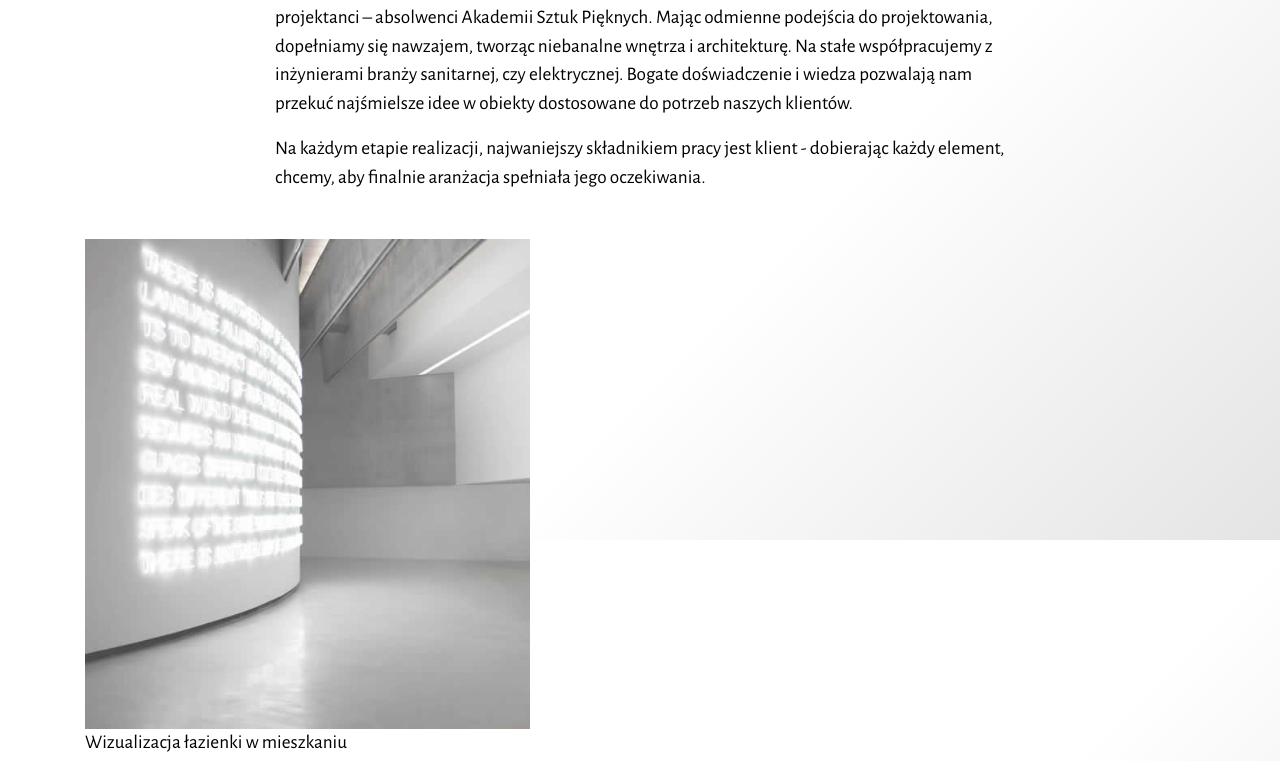
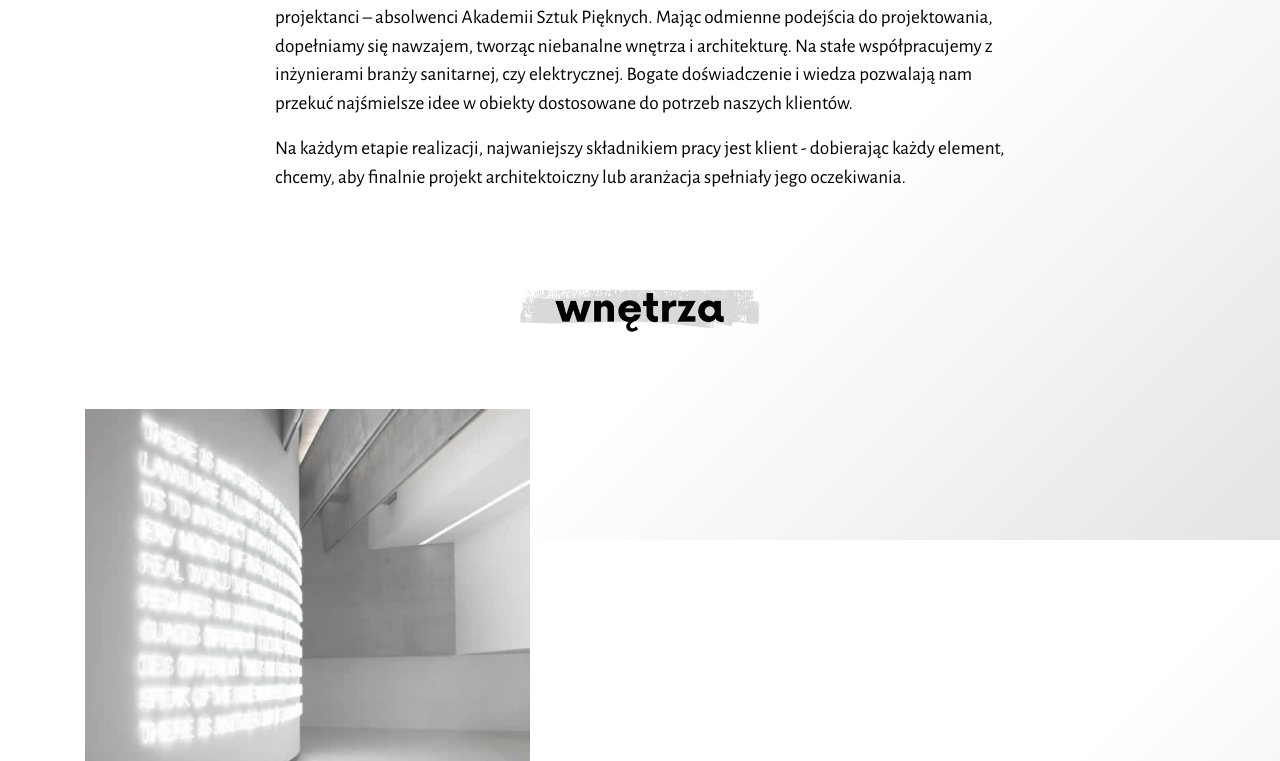
Before and after one commit to lenoopaleno/MOYA, a plain HTML site: page studio.html in a window 1280 px wide. Shown: the part 260-1021 px from the top of the page. Drawn offline with nearby package versions, Linux system fonts and the light colour scheme.

Commit message:
dodatkowe obrazki, aranżacja, wnętrza

```diff
--- a/studio.html
+++ b/studio.html
@@ -50,12 +50,13 @@
 
                   Bogate doświadczenie i wiedza pozwalają nam przekuć najśmielsze idee w obiekty dostosowane do potrzeb naszych klientów.
                </p>
-               <p>Na każdym etapie realizacji, najwaniejszy składnikiem pracy jest klient - dobierając każdy element, chcemy, aby finalnie aranżacja spełniała jego oczekiwania.
+               <p>Na każdym etapie realizacji, najwaniejszy składnikiem pracy jest klient - dobierając każdy element, chcemy, aby finalnie projekt architektoiczny lub aranżacja spełniały jego oczekiwania.
                </p>
             </div>
          </div>
       </div>
       <div class="container">
+         <img src="img/wnetrza.png" id="titlerphoto">
          <div class="row">
             <div class="col-xl-5 col-md-7 col-sm-12">
                <img class="img-fluid" src="img/photo-1.jpg" alt="Photo">
@@ -72,6 +73,7 @@
             </p>
             </div>
             </div>
+            <img src="img/architektura.png" id="titlerphoto">
          <div class="row">
             <div class="col-xl-5 col-md-7 offset-md-4 col-sm-12 pt-5">
                <img class="img-fluid" src="img/photo-2.jpg" alt="Photo">
```
Also changed, not shown: img/architektura.png (added), img/jak-dzialamy.png, img/kontakt.png, img/o-nas.png, img/projekty.png, img/wnetrza.png (added).
